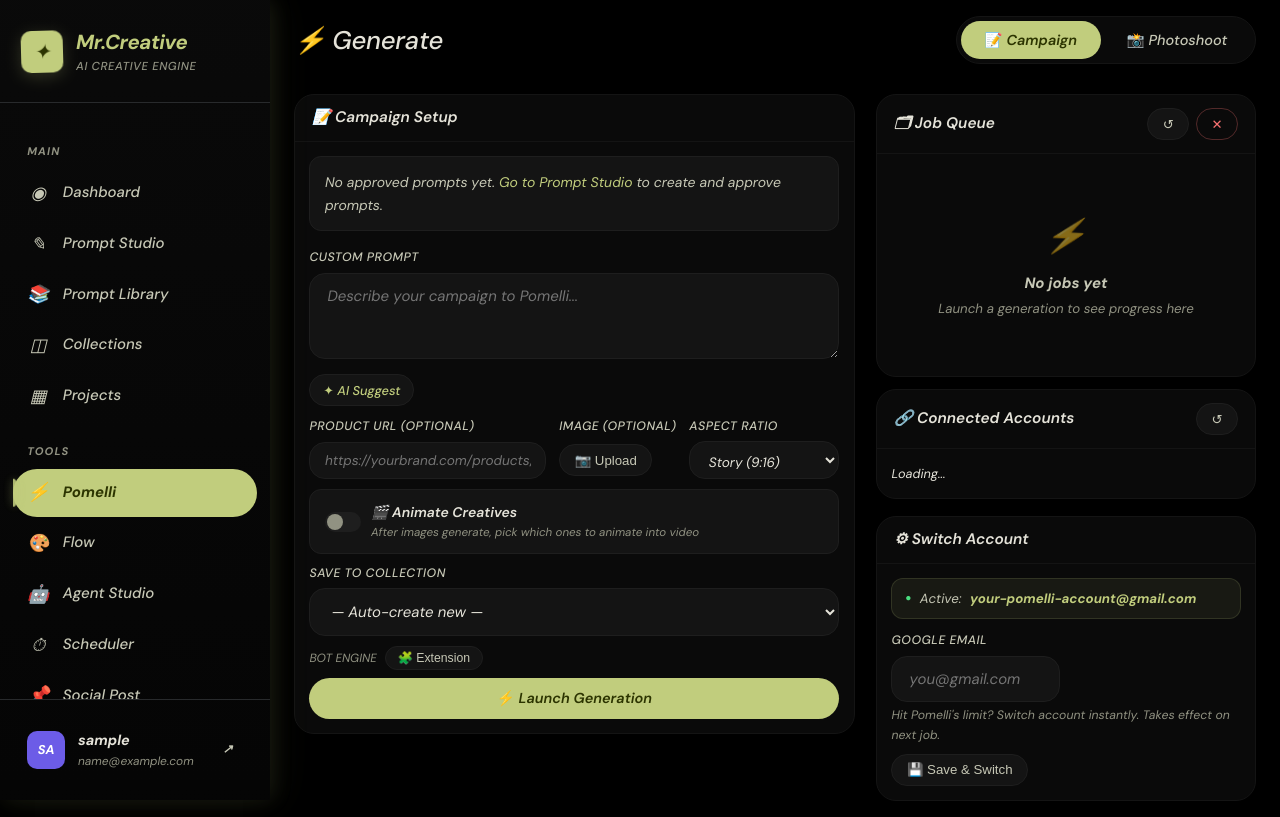
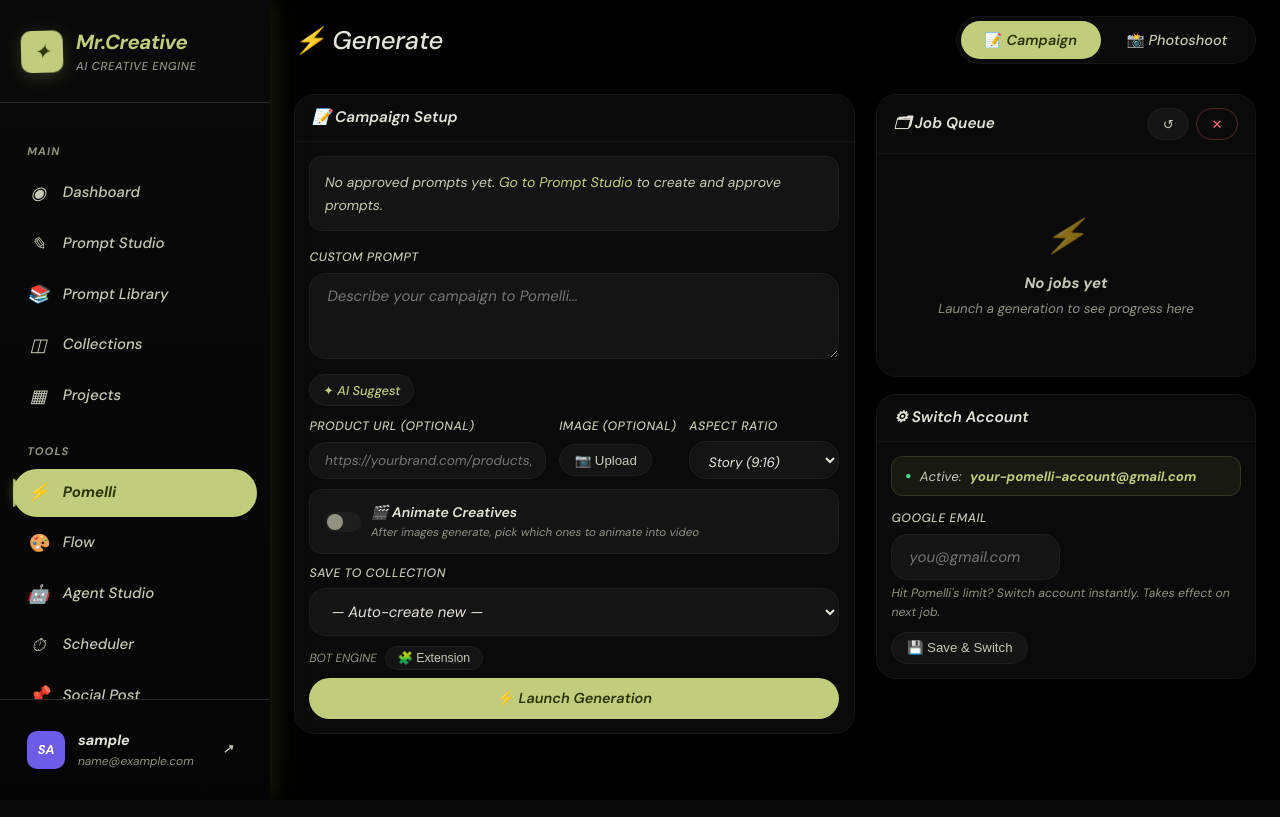
Before and after one commit to manthanproject/Mr.Creative, a Flask app: page /generate/ in a window 1280 px wide. After the commit the page ends 769 px from the top, so only its background shows below. Run offline with Flask 3, Linux system fonts and the light colour scheme; the visitor is signed in with stand-in values (Sample User, id 1); data that the repository does not hold is empty.

Commit message:
Revert "dashboard: connected accounts panel with live status"
This reverts commit e0e44dc0e20ee64d3fdc45cff5ff783290d708d8.

```diff
--- a/templates/generate.html
+++ b/templates/generate.html
@@ -1582,17 +1582,6 @@
             </div>
         </div>
 
-        <!-- Connected Accounts (Extension) -->
-        <div class="pm-card" id="profilesCard" style="margin-top: 12px;">
-            <div class="pm-card-header">
-                <h3>🔗 Connected Accounts</h3>
-                <button class="pm-btn-ghost" onclick="loadProfiles()">↺</button>
-            </div>
-            <div class="pm-card-body" id="profilesList" style="font-size: 0.75rem;">
-                Loading...
-            </div>
-        </div>
-
         <!-- Settings -->
         <div class="pm-card" style="margin-top: 1rem;">
             <div class="pm-card-header">
@@ -2623,39 +2612,6 @@
     // ════════════════════
     function refreshJobs() { location.reload(); }
 
-    async function loadProfiles() {
-        try {
-            var res = await fetch('/api/ext/status');
-            var data = await res.json();
-            var container = document.getElementById('profilesList');
-
-            if (!data.profiles || Object.keys(data.profiles).length === 0) {
-                container.innerHTML = '<div style="color: #555; padding: 8px;">No profiles connected. Install extension in Chrome profiles.</div>';
-                return;
-            }
-
-            container.innerHTML = Object.entries(data.profiles).map(function(entry) {
-                var pid = entry[0];
-                var info = entry[1];
-                var statusDot = info.status === 'cooldown' ? '🔴' : '🟢';
-                var jobInfo = info.current_job ? ' — ' + (info.current_job.state || 'busy') : '';
-                var account = info.account || 'Unknown';
-                if (account.length > 30) account = account.substring(0, 30) + '...';
-                return '<div style="display: flex; align-items: center; gap: 6px; padding: 6px 0; border-bottom: 1px solid #1a1a1a;">' +
-                    '<span>' + statusDot + '</span>' +
-                    '<span style="flex: 1;">' + account + jobInfo + '</span>' +
-                    '<span style="font-size: 0.65rem; color: #555;">' + (info.capabilities || []).join(', ') + '</span>' +
-                '</div>';
-            }).join('');
-        } catch (e) {
-            document.getElementById('profilesList').innerHTML = '<div style="color: #f87171;">Server offline</div>';
-        }
-    }
-
-    // Load on page init
-    loadProfiles();
-    setInterval(loadProfiles, 10000);  // Refresh every 10s
-
     async function clearJobs() {
         if (!await showConfirm('Clear all jobs?')) return;
         await fetch('/generate/clear-jobs', { method: 'POST' });
```
